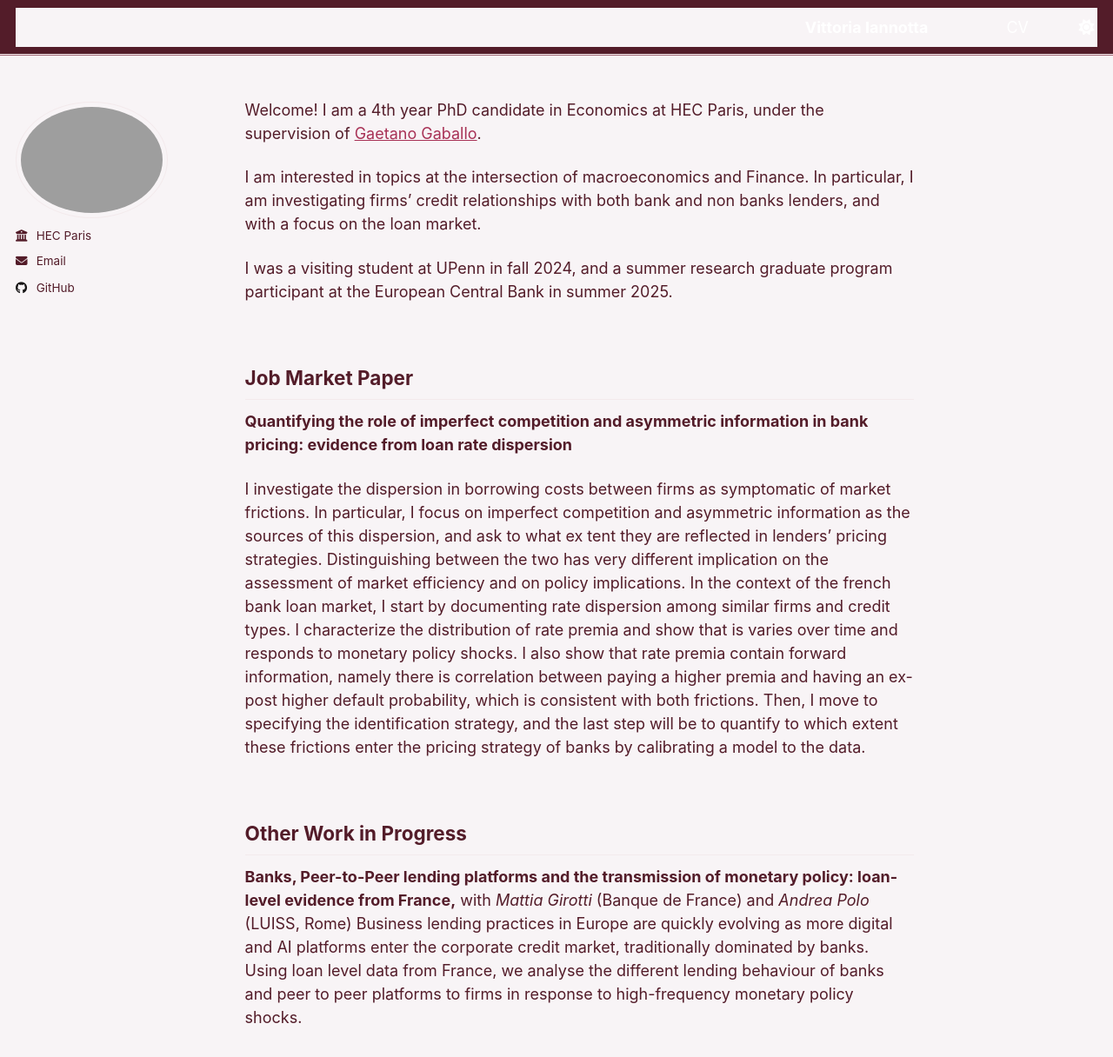
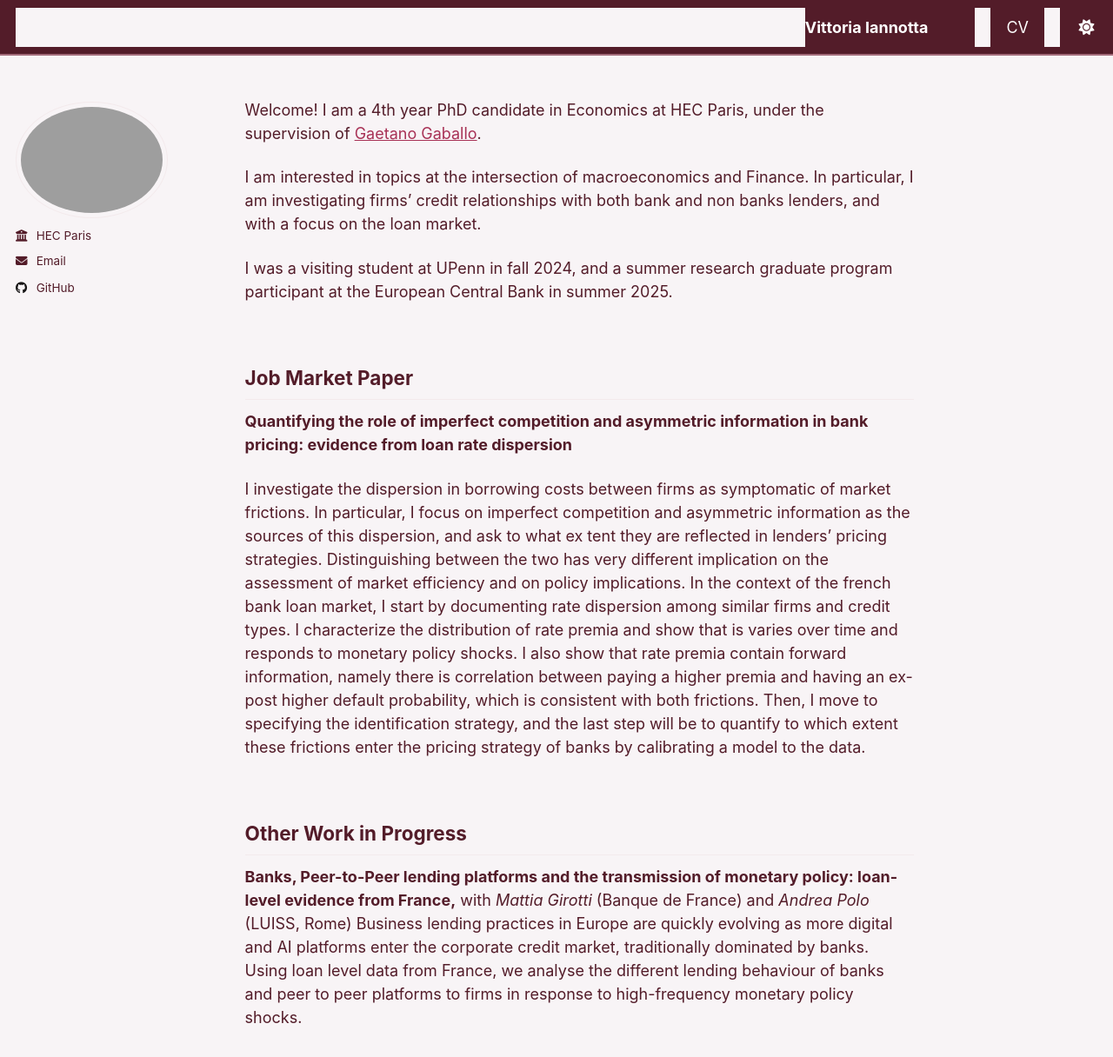
Before and after one commit to vittoriaiannotta/vittoriaiannotta.github.io, a Jekyll site: the page built from _pages/about.md, in a window 1280 px wide and 1400 px high. Shown: the top 1216 px of the window at 87% size. Built offline with Jekyll 4.4.1, drawn with Linux system fonts in a browser that asks for light colours.

Commit message:
Update _masthead.scss

```diff
--- a/_sass/layout/_masthead.scss
+++ b/_sass/layout/_masthead.scss
@@ -1,10 +1,11 @@
 /* ==========================================================================
-   MASTHEAD
+   MASTHEAD (Wine Theme Optimized)
    ========================================================================== */
 
 .masthead {
   position: fixed;
-  background: var(--global-bg-color);
+  /* Use the dark wine variable you defined in :root */
+  background: var(--global-masthead-bg-color);
   height: fit-content;
   top: 0;
   width: 100%;
@@ -15,12 +16,13 @@
           animation-delay: 0.15s;
   z-index: 20;
 
+  /* The thin line at the bottom of the navigation bar */
   &::after {
     content: "";
     position: absolute;
     bottom: 0;
     height: 1px;
-    background: var(--global-border-color);
+    background: var(--global-dark-border-color);
     width: 100%;
   }
 
@@ -38,14 +40,19 @@
       z-index: 10;
     }
 
+    /* Force links in the masthead to use your light/white variable */
     a {
       text-decoration: none;
+      color: var(--global-masthead-link-color) !important;
+
+      &:hover {
+        color: var(--global-masthead-link-color-hover) !important;
+      }
     }
   }
 }
 
 .masthead__menu {
-
   ul {
     margin: 0;
     padding: 0;
@@ -55,7 +62,8 @@
 }
 
 .masthead__menu-item {
-  background-color: var(--global-bg-color);
+  /* Match the background to the bar so there are no "light boxes" around text */
+  background-color: var(--global-masthead-bg-color);
   display: block;
   list-style-type: none;
   white-space: nowrap;
@@ -63,5 +71,16 @@
   &--lg {
     padding-right: 2em;
     font-weight: 700;
+    /* This is usually your Name/Site Title */
+    color: var(--global-masthead-link-color) !important;
   }
 }
+
+/* Ensure the mobile 'hamburger' icon is also visible on dark background */
+.navicon {
+  background: var(--global-masthead-link-color) !important;
+
+  &:before, &:after {
+    background: var(--global-masthead-link-color) !important;
+  }
+}
```
